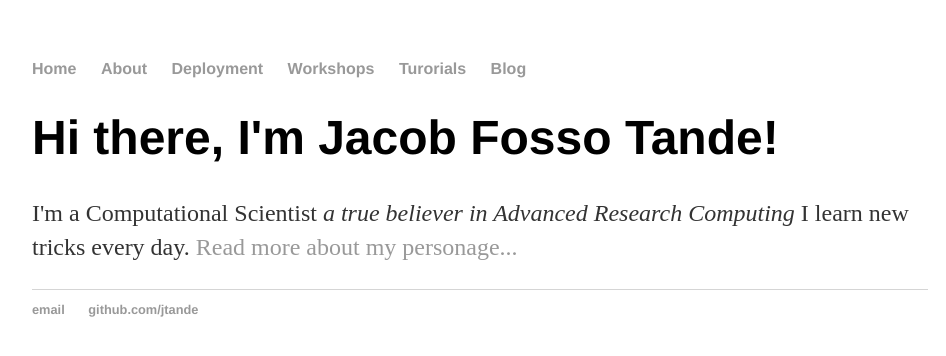
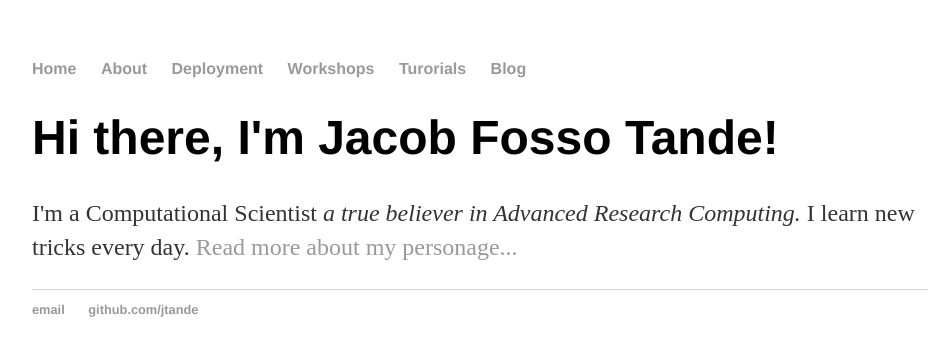
Before and after one commit to jtande/jtande.github.io, a Jekyll site: the page built from index.html, in a window 1280 px wide. Shown: the top 356 px of the page, without its empty margins (160-1106 px from the left). Built offline with Jekyll 4.4.1, drawn with Linux system fonts in a browser that asks for light colours.

```diff
--- a/index.html
+++ b/index.html
@@ -5,5 +5,5 @@ title: Jacob Fosso Tande, Computational Scientist
 
 <div class="blurb">
 	<h1>Hi there, I'm Jacob Fosso Tande!</h1>
-	<p>I'm a Computational Scientist <em> a true believer in Advanced Research Computing</em> I learn new tricks every day. <a href="/about">Read more about my personage...</a></p>
+	<p>I'm a Computational Scientist <em> a true believer in Advanced Research Computing. </em> I learn new tricks every day. <a href="/about">Read more about my personage...</a></p>
 </div><!-- /.blurb -->
```
